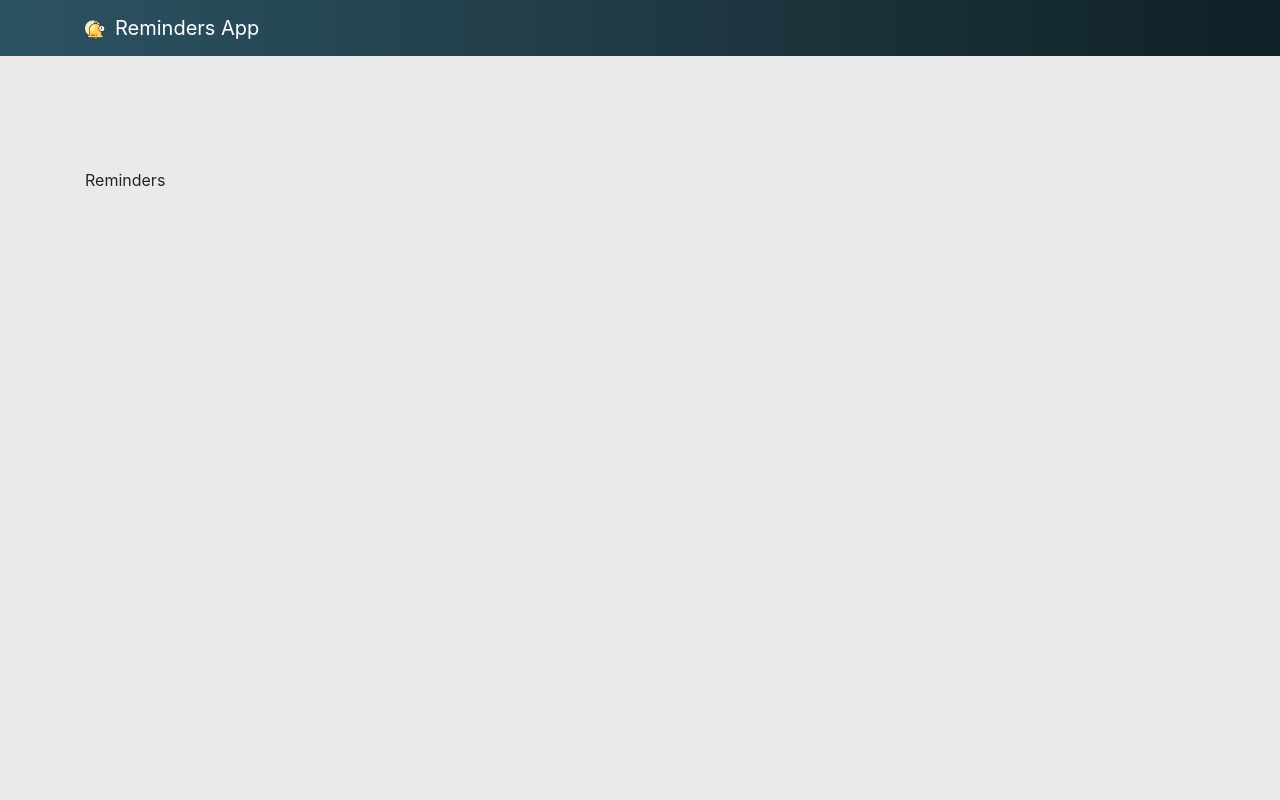
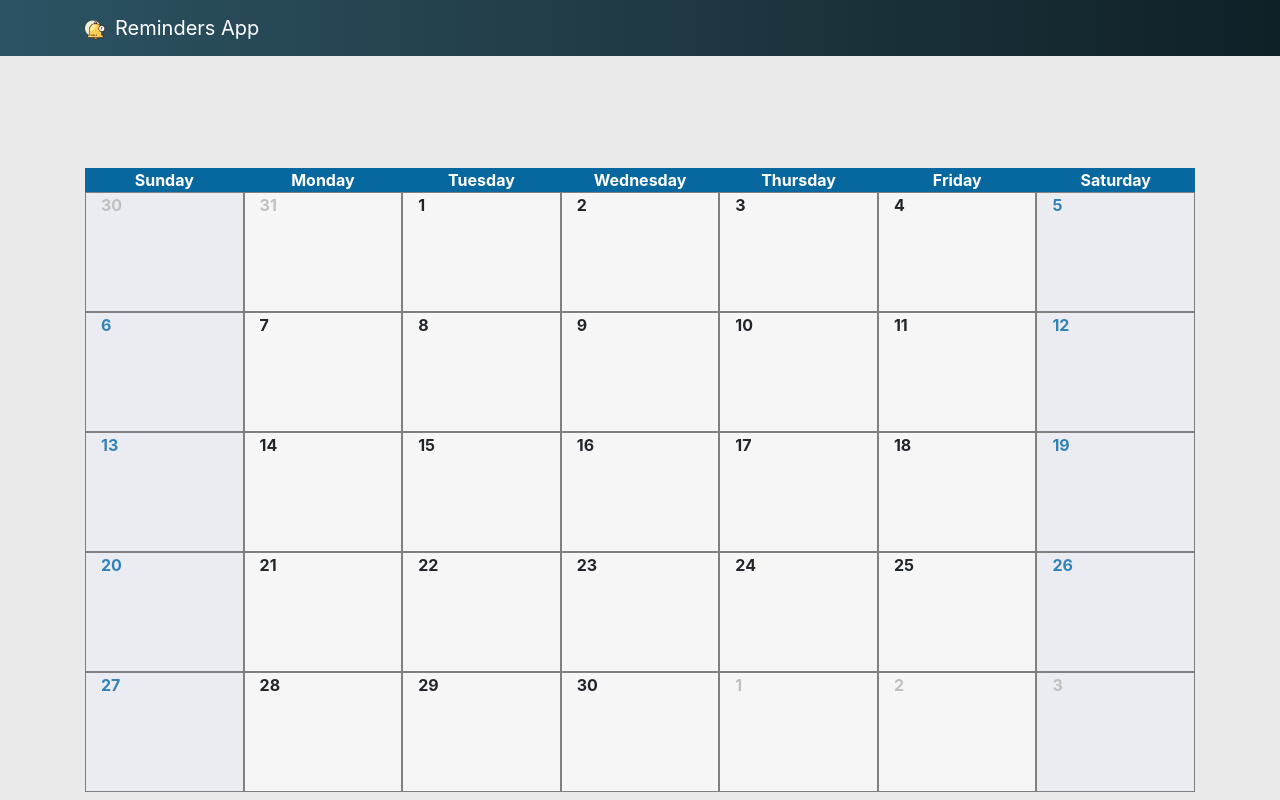
Before and after one commit to everas7/remiders-app, a React (Create React App) app: page /reminders in a window 1280 px wide. Built offline with nearby package versions, Linux system fonts and the light colour scheme.

Commit message:
Adds calendar component

```diff
--- /dev/null
+++ b/src/app/common/calendar/Calendar.tsx
@@ -0,0 +1,84 @@
+import React from 'react';
+import { Container, Row, Col } from 'react-bootstrap';
+import { CalendarItem } from './calendar-item/CalendarItem';
+import { CalendarHeader } from './calendar-header/CalendarHeader';
+
+function daysInMonth(month: number, year: number) {
+  return new Date(year, month, 0).getDate();
+}
+
+function getDaysInMonth(month: number, year: number) {
+  var date = new Date(year, month, 1);
+  var days = [];
+  while (date.getMonth() === month) {
+    days.push(new Date(date));
+    date.setDate(date.getDate() + 1);
+  }
+  return days;
+}
+
+type CalendarWeek = Date[];
+type CalendarMonth = CalendarWeek[];
+
+const getCalendarMonth = (month: number, year: number): CalendarMonth => {
+  const date = new Date(year, month, 1);
+  const calendar: CalendarMonth = [];
+  const dayOfWeek = date.getDay();
+  const calendarStartingDate = new Date(year, month, -dayOfWeek + 1);
+  const monthDaysCount = daysInMonth(date.getFullYear(), date.getMonth());
+  // todo math.ceil
+  const rows = (monthDaysCount + dayOfWeek) / 7;
+  //   for (let count = 0; count < dayOfWeek; count++) {
+  //     firstWeek.unshift(new Date(lastMonthLastDate));
+  //     date.setDate(date.getDate() - 1);
+  //   }
+
+  for (let i = 0; i < rows; i++) {
+    const week: CalendarWeek = [];
+
+    for (let j = 0; j < 7; j++) {
+      week.push(new Date(calendarStartingDate));
+      calendarStartingDate.setDate(calendarStartingDate.getDate() + 1);
+    }
+    calendar.push(week);
+  }
+  return calendar;
+};
+
+export const isWeekend = (date: Date) => {
+  const day = date.getDay();
+  if (day === 0 || day === 6) {
+    return true;
+  }
+  return false;
+};
+
+export const isCurrentMonth = (date: Date) => {
+  return date.getMonth() === new Date().getMonth();
+};
+
+export const Calendar = () => {
+  const currentDate = new Date();
+  const calendarMonth: CalendarMonth = getCalendarMonth(
+    currentDate.getMonth(),
+    currentDate.getFullYear()
+  );
+  console.log(calendarMonth, 'veamos');
+  return (
+    <Container fluid>
+      <CalendarHeader />
+      {calendarMonth.map((week) => (
+        <Row>
+          {week.map((date) => (
+            <CalendarItem
+              inverted={isWeekend(date)}
+              disabled={!isCurrentMonth(date)}
+            >
+              {date.getDate()}
+            </CalendarItem>
+          ))}
+        </Row>
+      ))}
+    </Container>
+  );
+};
--- /dev/null
+++ b/src/app/common/calendar/calendar-header/CalendarHeader.css
@@ -0,0 +1,6 @@
+.calendar-header__container {
+  background-color: #07689f;
+  color: #fff;
+  text-align: center;
+  font-weight: bold;
+}
--- /dev/null
+++ b/src/app/common/calendar/calendar-header/CalendarHeader.tsx
@@ -0,0 +1,15 @@
+import React from 'react';
+import { Row, Col } from 'react-bootstrap';
+import './CalendarHeader.css';
+
+import { WEEK_DAYS } from './constants';
+
+export const CalendarHeader = () => {
+  return (
+    <Row className="calendar-header__container">
+      {WEEK_DAYS.map((dayName) => (
+        <Col>{dayName}</Col>
+      ))}
+    </Row>
+  );
+};
--- /dev/null
+++ b/src/app/common/calendar/calendar-header/constants.ts
@@ -0,0 +1,9 @@
+export const WEEK_DAYS = [
+  'Sunday',
+  'Monday',
+  'Tuesday',
+  'Wednesday',
+  'Thursday',
+  'Friday',
+  'Saturday',
+];
--- /dev/null
+++ b/src/app/common/calendar/calendar-item/CalendarItem.css
@@ -0,0 +1,29 @@
+.calendar-item {
+  border: 1px gray solid;
+  background-color: #f6f6f6;
+  display: flex;
+  flex-direction: column;
+  min-height: 120px;
+}
+
+.calendar-item--inverted {
+  background-color: #ebecf1;
+}
+
+.calendar-item--inverted .calendar-item__header {
+  color: #3282b8;
+}
+
+.calendar-item--disabled .calendar-item__header {
+  color: #C0C0C0;
+}
+
+.calendar-item__header {
+  height: 30px;
+  font-weight: bold;
+}
+
+.calendar-item__content {
+  flex: 1;
+  flex-direction: column;
+}
--- /dev/null
+++ b/src/app/common/calendar/calendar-item/CalendarItem.tsx
@@ -0,0 +1,27 @@
+import React from 'react';
+import './CalendarItem.css';
+import { Col } from 'react-bootstrap';
+
+interface Props {
+  inverted?: boolean;
+  disabled?: boolean;
+}
+
+export const CalendarItem: React.FC<Props> = ({
+  inverted,
+  children,
+  disabled = false,
+}) => {
+  return (
+    <Col
+      className={`calendar-item ${inverted ? 'calendar-item--inverted' : ''} ${
+        disabled ? 'calendar-item--disabled' : ''
+      }`}
+    >
+      <div className="calendar-item__header">{children}</div>
+      <div className="calendar-item__content">
+        <div className="calendar-item__reminder"></div>
+      </div>
+    </Col>
+  );
+};
--- a/src/features/reminders/Reminders.tsx
+++ b/src/features/reminders/Reminders.tsx
@@ -1,5 +1,6 @@
 import React from 'react';
+import { Calendar } from '../../app/common/calendar/Calendar';
 
 export const Reminders = () => {
-  return <div>Reminders</div>;
+  return <Calendar />;
 };
```
